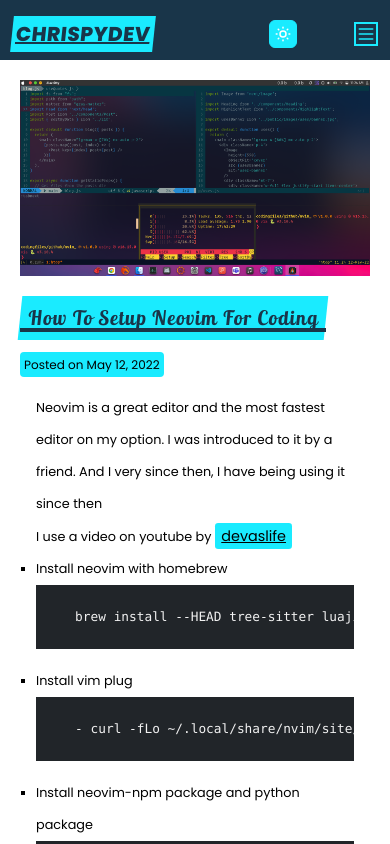
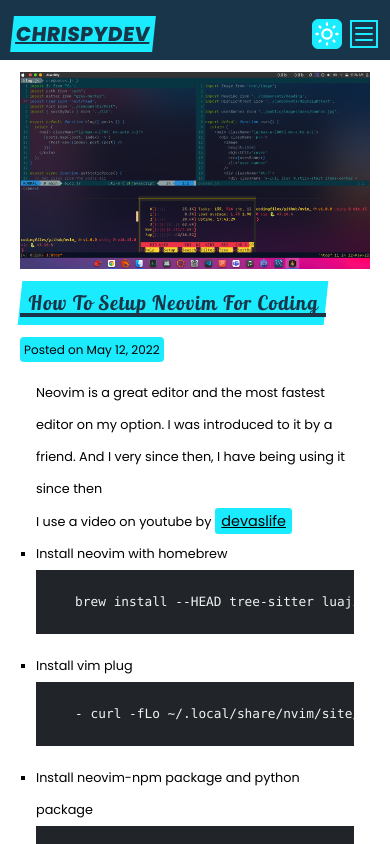
Before and after one commit to chrispydev/chrispydev-old, a Next.js app: page /blog/how-to-setup-neovim-for-coding in a window 390 px wide. Shown: the top 844 px of the page. Built offline with nearby package versions, Linux system fonts and the light colour scheme; what tailwindcss-selection-variant would draw is missing.

Commit message:
fixed click button not working in mobile

```diff
--- a/components/Header.js
+++ b/components/Header.js
@@ -1,25 +1,25 @@
-import Link from "next/link";
-import { useEffect, useState } from "react";
-import { links } from "../data/links";
-import NavLink from "./NavLink";
-import DropDown from "./DropDown";
+import Link from 'next/link';
+import { useEffect, useState } from 'react';
+import { links } from '../data/links';
+import NavLink from './NavLink';
+import DropDown from './DropDown';
 
 export default function Header() {
-  const [value, setValue] = useState("");
+  const [value, setValue] = useState('');
   const [toggle, setToggle] = useState(false);
   const [show, setShow] = useState(false);
-  const [toggleDark, setToggleDark] = useState();
+  const [toggleDark, setToggleDark] = useState(false);
 
   useEffect(() => {
     if (
-      localStorage.theme === "dark" ||
-      (!("theme" in localStorage) &&
-        window.matchMedia("(prefers-color-scheme: dark)").matches)
+      localStorage.theme === 'dark' ||
+      (!('theme' in localStorage) &&
+        window.matchMedia('(prefers-color-scheme: dark)').matches)
     ) {
-      document.documentElement.classList.add("dark");
+      document.documentElement.classList.add('dark');
       setToggleDark(true);
     } else {
-      document.documentElement.classList.remove("dark");
+      document.documentElement.classList.remove('dark');
       setToggleDark(false);
     }
 
@@ -31,12 +31,14 @@ export default function Header() {
   }, [value, toggle]);
 
   function setDark() {
-    if (localStorage.theme == "dark") {
-      localStorage.theme = "light";
+    if (localStorage.theme == 'dark') {
+      localStorage.theme = 'light';
+      console.log(toggle);
       setToggle(!toggle);
-    } else if ((localStorage.theme = "light")) {
-      localStorage.theme = "dark";
+    } else if ((localStorage.theme = 'light')) {
+      localStorage.theme = 'dark';
       setToggle(!toggle);
+      console.log(toggle);
     }
   }
 
@@ -46,105 +48,113 @@ export default function Header() {
   }
 
   return (
-    <header className="dark:bg-darker opacity-100 md:sticky static top-0 left-0 z-50 w-full pt-2 md:pt-1 lg:pt-0 px-1 md:px-10 bg-primary text-secondary">
+    <header className='dark:bg-darker opacity-100 md:sticky static top-0 left-0 z-50 w-full pt-2 md:pt-1 lg:pt-0 px-1 md:px-10 bg-primary text-secondary'>
       {value > 500 && (
         <>
           <div
             onClick={topFunction}
-            className="fixed right-[8%] bottom-[8%] z-50 bg-secondary dark:bg-gray-500 rounded-full md:p-4 p-2 cursor-pointer"
+            className='fixed right-[8%] bottom-[8%] z-50 bg-secondary dark:bg-gray-500 rounded-full md:p-4 p-2 cursor-pointer'
           >
             <svg
-              xmlns="http://www.w3.org/2000/svg"
-              className="text-primary h-6 w-6 dark:text-white"
-              fill="none"
-              viewBox="0 0 24 24"
-              stroke="currentColor"
+              xmlns='http://www.w3.org/2000/svg'
+              className='text-primary h-6 w-6 dark:text-white'
+              fill='none'
+              viewBox='0 0 24 24'
+              stroke='currentColor'
             >
               <path
-                strokeLinecap="round"
-                strokeLinejoin="round"
+                strokeLinecap='round'
+                strokeLinejoin='round'
                 strokeWidth={2}
-                d="M8 7l4-4m0 0l4 4m-4-4v18"
+                d='M8 7l4-4m0 0l4 4m-4-4v18'
               />
             </svg>
           </div>
         </>
       )}
-      <nav className="flex flex-1 justify-between items-center p-2">
+      <nav className='flex flex-1 justify-between items-center p-2'>
         <div
           onClick={() => setShow(false)}
-          className="flex justify-center items-center"
+          className='flex justify-center items-center'
         >
-          <div className="text-center text-xl tracking-wide font-extrabold uppercase max-w-min inline-block p-1 bg-secondary text-primary dark:bg-dark dark:text-white transform -skew-x-6 underline">
-            <Link href="/">
+          <div className='text-center text-xl tracking-wide font-extrabold uppercase max-w-min inline-block p-1 bg-secondary text-primary dark:bg-dark dark:text-white transform -skew-x-6 underline'>
+            <Link href='/'>
               <a>Chrispydev</a>
             </Link>
           </div>
         </div>
-        <ul className="transition-all flex pt-2 md:pt-0 lg:justify-end justify-center items-center flex-wrap space-x-1 md:space-x-10 text-md md:text-2xl font-bold capitalize">
+        <ul className='transition-all flex pt-2 md:pt-0 lg:justify-end justify-center items-center flex-wrap space-x-1 md:space-x-10 text-md md:text-2xl font-bold capitalize'>
           {links.map(({ name, location }, index) => (
-            <div key={index} className="hidden lg:flex">
+            <div key={index} className='hidden lg:flex'>
               <NavLink name={name} location={location} />
             </div>
           ))}
         </ul>
+        <div className='flex justify-center items-center space-x-2'>
           {!toggleDark ? (
+            <button
+              className='cursor-pointer bg-secondary dark:bg-gray-500 text-white rounded-md border-secondary dark:border-gray-500 border-[1px]'
+              onClick={() => setDark()}
+            >
               <svg
-            onClick={() => setDark()}
-            xmlns="http://www.w3.org/2000/svg"
-            className="h-7 w-7 cursor-pointer bg-secondary dark:bg-gray-500 p-1 text-white rounded-md border-secondary dark:border-gray-500 border-[1px]"
-            fill="none"
-            viewBox="0 0 24 24"
-            stroke="currentColor"
+                xmlns='http://www.w3.org/2000/svg'
+                className='h-7 w-7'
+                fill='none'
+                viewBox='0 0 24 24'
+                stroke='currentColor'
                 strokeWidth={2}
               >
                 <path
-              strokeLinecap="round"
-              strokeLinejoin="round"
-              d="M12 3v1m0 16v1m9-9h-1M4 12H3m15.364 6.364l-.707-.707M6.343 6.343l-.707-.707m12.728 0l-.707.707M6.343 17.657l-.707.707M16 12a4 4 0 11-8 0 4 4 0 018 0z"
+                  strokeLinecap='round'
+                  strokeLinejoin='round'
+                  d='M12 3v1m0 16v1m9-9h-1M4 12H3m15.364 6.364l-.707-.707M6.343 6.343l-.707-.707m12.728 0l-.707.707M6.343 17.657l-.707.707M16 12a4 4 0 11-8 0 4 4 0 018 0z'
                 />
               </svg>
+            </button>
           ) : (
+            <button
+              className='cursor-pointer bg-secondary dark:bg-gray-500 text-white rounded-md border-secondary dark:border-gray-500 border-[1px]'
+              onClick={() => setDark()}
+            >
               <svg
-            onClick={() => setDark()}
-            xmlns="http://www.w3.org/2000/svg"
-            className="h-7 w-7 cursor-pointer bg-secondary dark:bg-gray-500 p-1 text-white rounded-md border-secondary dark:border-gray-500 border-[1px]"
-            fill="none"
-            viewBox="0 0 24 24"
-            stroke="currentColor"
+                xmlns='http://www.w3.org/2000/svg'
+                className='h-7 w-7'
+                fill='none'
+                viewBox='0 0 24 24'
+                stroke='currentColor'
                 strokeWidth={2}
               >
                 <path
-              strokeLinecap="round"
-              strokeLinejoin="round"
-              d="M20.354 15.354A9 9 0 018.646 3.646 9.003 9.003 0 0012 21a9.003 9.003 0 008.354-5.646z"
+                  strokeLinecap='round'
+                  strokeLinejoin='round'
+                  d='M20.354 15.354A9 9 0 018.646 3.646 9.003 9.003 0 0012 21a9.003 9.003 0 008.354-5.646z'
                 />
               </svg>
+            </button>
           )}
-
-        {/*
-          <label className="switch mr-4 cursor-pointer">
-            <input type="checkbox" checked={toggle} onClick={() => setDark()} />
-            <span className="slider round"></span>
-          </label>*/}
+          <button
+            className='inline-block lg:hidden dark:text-gray-500 cursor-pointer border-secondary dark:border-gray-500 border-2'
+            onClick={() => setShow(!show)}
+          >
             <svg
-          onClick={() => setShow(!show)}
-          xmlns="http://www.w3.org/2000/svg"
-          className="h-6 w-6 block lg:hidden dark:text-gray-500 cursor-pointer border-secondary dark:border-gray-500 border-2"
-          fill="none"
-          viewBox="0 0 24 24"
-          stroke="currentColor"
+              xmlns='http://www.w3.org/2000/svg'
+              className='h-6 w-6'
+              fill='none'
+              viewBox='0 0 24 24'
+              stroke='currentColor'
               strokeWidth={2}
             >
               <path
-            strokeLinecap="round"
-            strokeLinejoin="round"
-            d="M4 6h16M4 12h16M4 18h16"
+                strokeLinecap='round'
+                strokeLinejoin='round'
+                d='M4 6h16M4 12h16M4 18h16'
               />
             </svg>
+          </button>
+        </div>
       </nav>
       {show && (
-        <div className="absolute right-0 z-50 bg-primary dark:bg-darker px-6">
+        <div className='absolute right-0 bg-primary dark:bg-darker px-6'>
           <DropDown setShow={() => setShow(false)} />
         </div>
       )}
--- a/lib/index.js
+++ b/lib/index.js
@@ -1,3 +1,3 @@
 export const sortByDate = (a, b) => {
-  return new Date(b.frontmatter.date) - new Date(a.frontmatter.date)
-}
+  return new Date(b.frontmatter.date) - new Date(a.frontmatter.date);
+};
--- a/pages/blog/[slug].js
+++ b/pages/blog/[slug].js
@@ -22,10 +22,10 @@ export default function PostPage({
             src={cover_image}
             alt={title}
           /> */}
-          <div className="-mt-36 -mb-36 md:-mb-0 md:-mt-0">
+          <div className="">
             <img
               loading="lazy"
-              className="w-full h-[500px] object-contain -z-10"
+              className="w-full lg:h-[500px] object-cover lg:object-contain"
               src={cover_image}
               alt={title}
             />
```
Also changed, not shown: 1 other file (tests, documents, lock files or other folders). Lines whose indentation alone changed are shown as unchanged.
